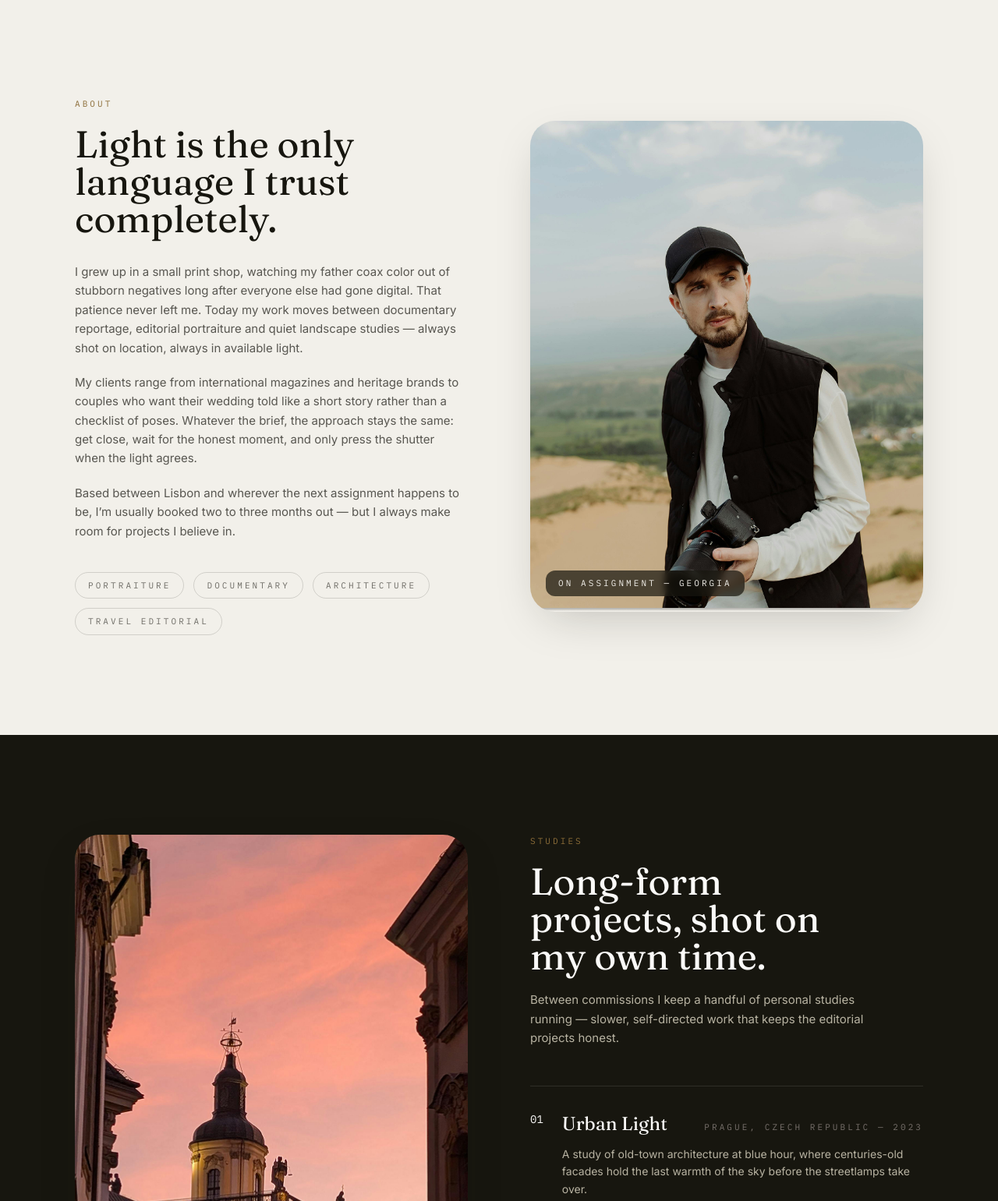
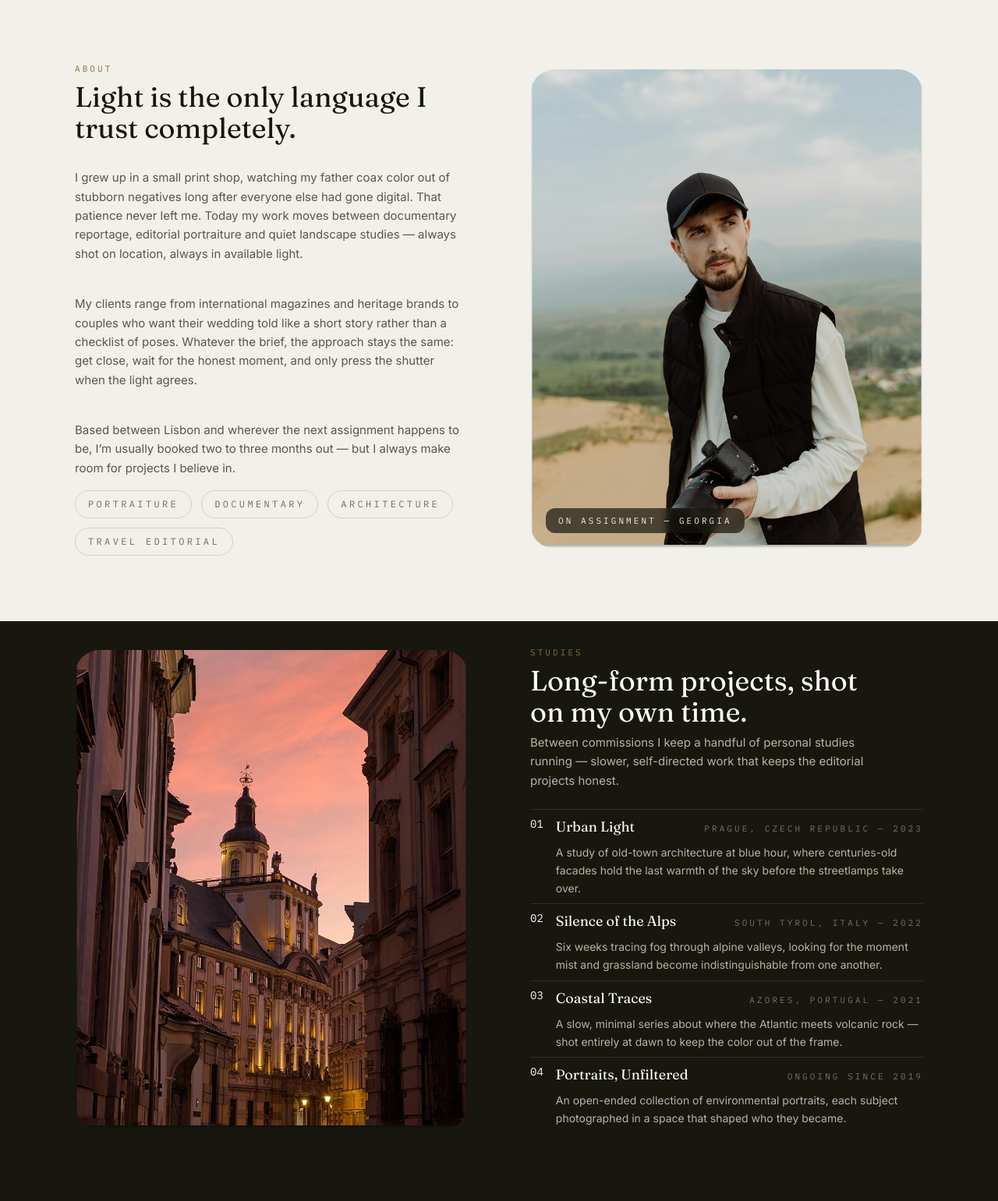
Before and after one commit to wuerion/JulilanVoss-Landing, an Astro site: page / in a window 1280 px wide. Shown: the part 866-2407 px from the top of the page at 78% size. Built offline with nearby package versions, Linux system fonts and the light colour scheme; Astro itself is replaced by a stand-in of ours.

Commit message:
style(responsive): fix responsive style

```diff
--- a/src/components/About.astro
+++ b/src/components/About.astro
@@ -1,15 +1,13 @@
----
----
-
-<section id="about" class="section-pad bg-stone-100 py-24 lg:py-32">
-  <div class="mx-auto grid max-w-content grid-cols-1 items-center gap-14 lg:grid-cols-2 lg:gap-20">
-    <div data-reveal class="order-2 lg:order-1">
-      <p class="eyebrow">About</p>
-      <h2 class="mt-5 max-w-md text-4xl leading-tight text-ink sm:text-5xl">
-        Light is the only language I trust completely.
-      </h2>
-
-      <div class="mt-8 space-y-5 text-[15px] leading-relaxed text-ink/70">
+<section id="about" class="section-pad bg-stone-100 py-4 md:py-24 lg:py-8 lg:h-dvh">
+  <div class="mx-auto max-w-content grid grid-cols-1 items-center gap-4 md:gap-14 lg:grid-cols-2 lg:gap-20 w-full h-full">
+    <div data-reveal class="order-2 lg:order-1 h-full max-h-[700px] 2xl:max-h-[900px] flex flex-col md:justify-center items-center ">
+      <div>
+        <p class="eyebrow ">About</p>
+        <h2 class="mt-2 text-xl lg:text-4xl leading-tight text-ink">
+          Light is the only language I trust completely.
+        </h2>
+      </div>
+      <div class="mt-2 md:mt-8 space-y-5 xl:space-y-10 text-[15px] leading-relaxed text-ink/70 flex flex-col">
         <p>
           I grew up in a small print shop, watching my father coax color out
           of stubborn negatives long after everyone else had gone digital.
@@ -31,24 +29,24 @@
         </p>
       </div>
 
-      <div class="mt-10 flex flex-wrap gap-3">
+      <div class=" mt-4 2xl:mt-10 flex flex-wrap gap-1 md:gap-3">
         {['Portraiture', 'Documentary', 'Architecture', 'Travel Editorial'].map((tag) => (
-          <span class="rounded-full border border-ink/15 px-4 py-2 font-mono text-[11px] uppercase tracking-widest2 text-ink/60">
+          <span class="rounded-full border border-ink/15 px-2 py-1 md:px-4 md:py-2 font-mono text-[12px] uppercase tracking-widest2 text-ink/60">
             {tag}
           </span>
         ))}
       </div>
     </div>
 
-    <div data-reveal class="order-1 lg:order-2 [perspective:1000px]">
-      <div class="relative overflow-hidden rounded-[2rem] shadow-card tilt-card">
+    <div data-reveal class="order-1 [perspective:1000px] lg:order-2 w-full max-h-[900px]">
+      <div class="relative overflow-hidden rounded-[2rem] tilt-card">
         <img
           src="/images/about-photo.png"
           alt="Julian Voss on location, camera in hand, overlooking a valley"
-          class="aspect-[4/5] w-full object-cover"
+          class="mx-auto object-cover w-full aspect-auto md:aspect-[3/5] xl:aspect-auto max-h-[700px] 2xl:max-h-[900px]"
           loading="lazy"
         />
-        <div class="absolute bottom-5 left-5 rounded-xl bg-ink/70 px-4 py-2 font-mono text-[11px] uppercase tracking-widest2 text-stone-100 backdrop-blur-sm">
+        <div class="absolute bottom-5 left-2 md:left-5 rounded-xl bg-ink/70 px-4 py-2 font-mono text-[11px] uppercase tracking-widest2 text-stone-100 backdrop-blur-sm">
           On assignment &mdash; Georgia
         </div>
       </div>
--- a/src/components/Studies.astro
+++ b/src/components/Studies.astro
@@ -27,14 +27,14 @@ const studies = [
 ];
 ---
 
-<section id="studies" class="bg-ink py-24 text-stone-50 lg:py-32">
-  <div class="mx-auto grid max-w-content grid-cols-1 gap-14 section-pad lg:grid-cols-2 lg:gap-20">
-    <div data-reveal class="[perspective:1000px]">
-      <div class="relative w-full h-full overflow-hidden rounded-[2rem] shadow-card tilt-card">
+<section id="studies" class="bg-ink py-24 text-stone-50 lg:h-dvh lg:py-8 section-pad">
+  <div class="mx-auto grid grid-cols-1 items-center gap-14 lg:grid-cols-2 lg:gap-20 ">
+    <div data-reveal class="[perspective:1000px] w-full max-h-[900px]">
+      <div class="relative overflow-hidden rounded-[2rem] tilt-card">
         <img
           src="/images/studies-photo.png"
           alt="A historic building glowing at sunset between two street facades"
-          class="aspect-[4/5] w-full h-full object-cover"
+          class="mx-auto object-cover w-full aspect-auto md:aspect-[3/5] xl:aspect-auto max-h-[700px] 2xl:max-h-[900px]"
           loading="lazy"
         />
       </div>
@@ -42,32 +42,34 @@ const studies = [
 
     <div>
       <div data-reveal>
-        <p class="eyebrow text-brass-300">Studies</p>
-        <h2 class="mt-5 max-w-md text-4xl leading-tight sm:text-5xl">
-          Long-form projects, shot on my own time.
-        </h2>
-        <p class="mt-5 max-w-md text-[15px] leading-relaxed text-stone-400">
+        <div>
+          <p class="eyebrow text-brass-300">Studies</p>
+          <h2 class="mt-2 max-w-md text-xl lg:text-4xl leading-tight">
+            Long-form projects, shot on my own time.
+          </h2>
+        </div>
+        <p class="mt-2 max-w-md text-[15px] leading-relaxed text-stone-400">
           Between commissions I keep a handful of personal studies running
           &mdash; slower, self-directed work that keeps the editorial
           projects honest.
         </p>
       </div>
 
-      <ol class="mt-12 divide-y divide-white/10 border-t border-white/10">
+      <ol class="mt-12 lg:mt-6 divide-y divide-white/10 border-t border-white/10">
         {
           studies.map((s, i) => (
-            <li data-reveal style={`transition-delay: ${i * 90}ms;`} class="group grid grid-cols-[auto_1fr] gap-6 py-8">
+            <li data-reveal style={`transition-delay: ${i * 90}ms;`} class="group grid grid-cols-[auto_1fr] gap-4 py-8 lg:py-2">
               <span class="font-mono text-sm text-brass-300">{s.number}</span>
               <div>
                 <div class="flex flex-wrap items-baseline justify-between gap-x-6 gap-y-1">
-                  <h3 class="font-display text-2xl text-stone-50 transition-colors group-hover:text-brass-300">
+                  <h3 class="font-display text-lg text-stone-50 transition-colors group-hover:text-brass-300">
                     {s.title}
                   </h3>
                   <span class="font-mono text-[11px] uppercase tracking-widest2 text-stone-500">
                     {s.meta}
                   </span>
                 </div>
-                <p class="mt-3 max-w-lg text-sm leading-relaxed text-stone-400">
+                <p class="mt-2 max-w-lg text-sm leading-relaxed text-stone-400">
                   {s.text}
                 </p>
               </div>
```
